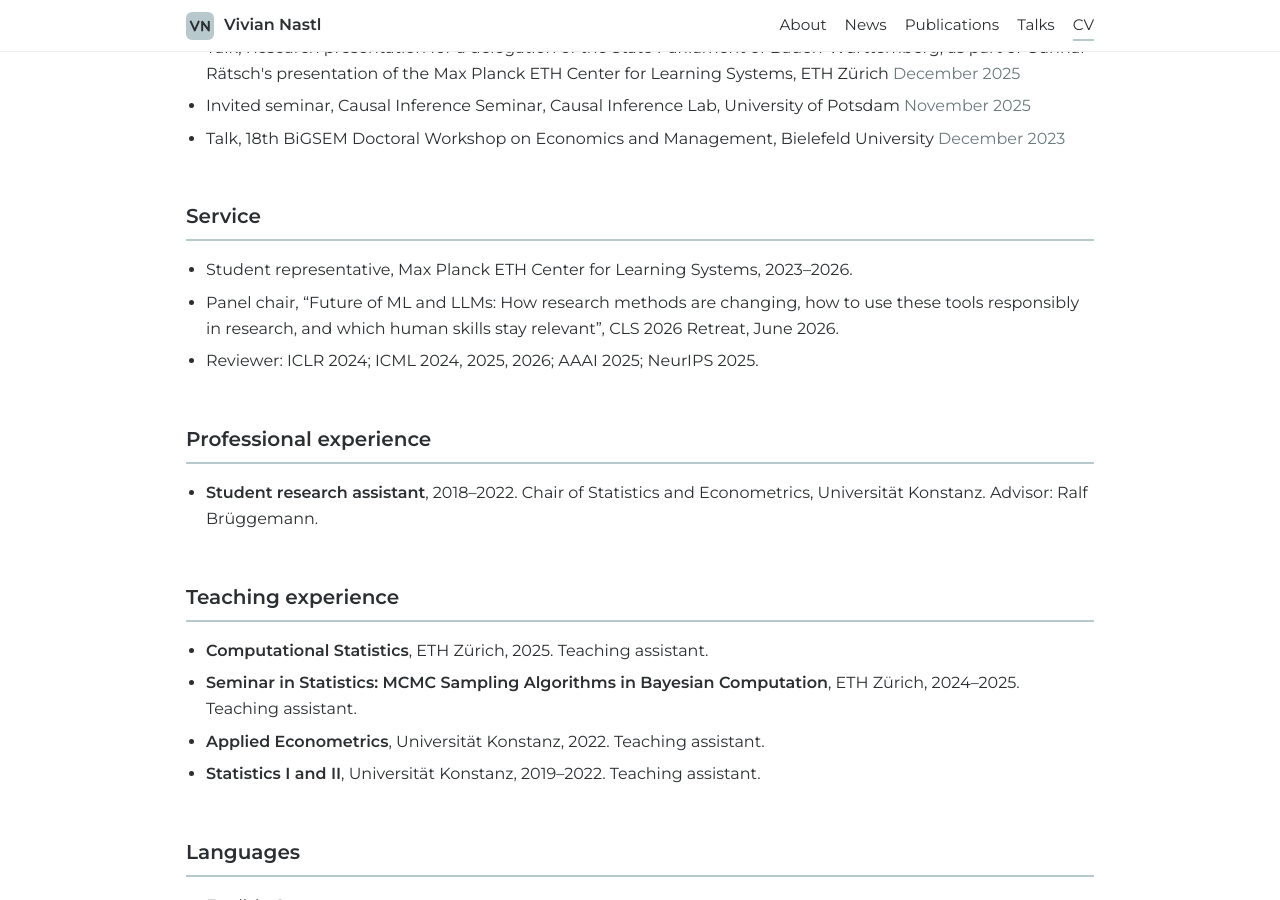
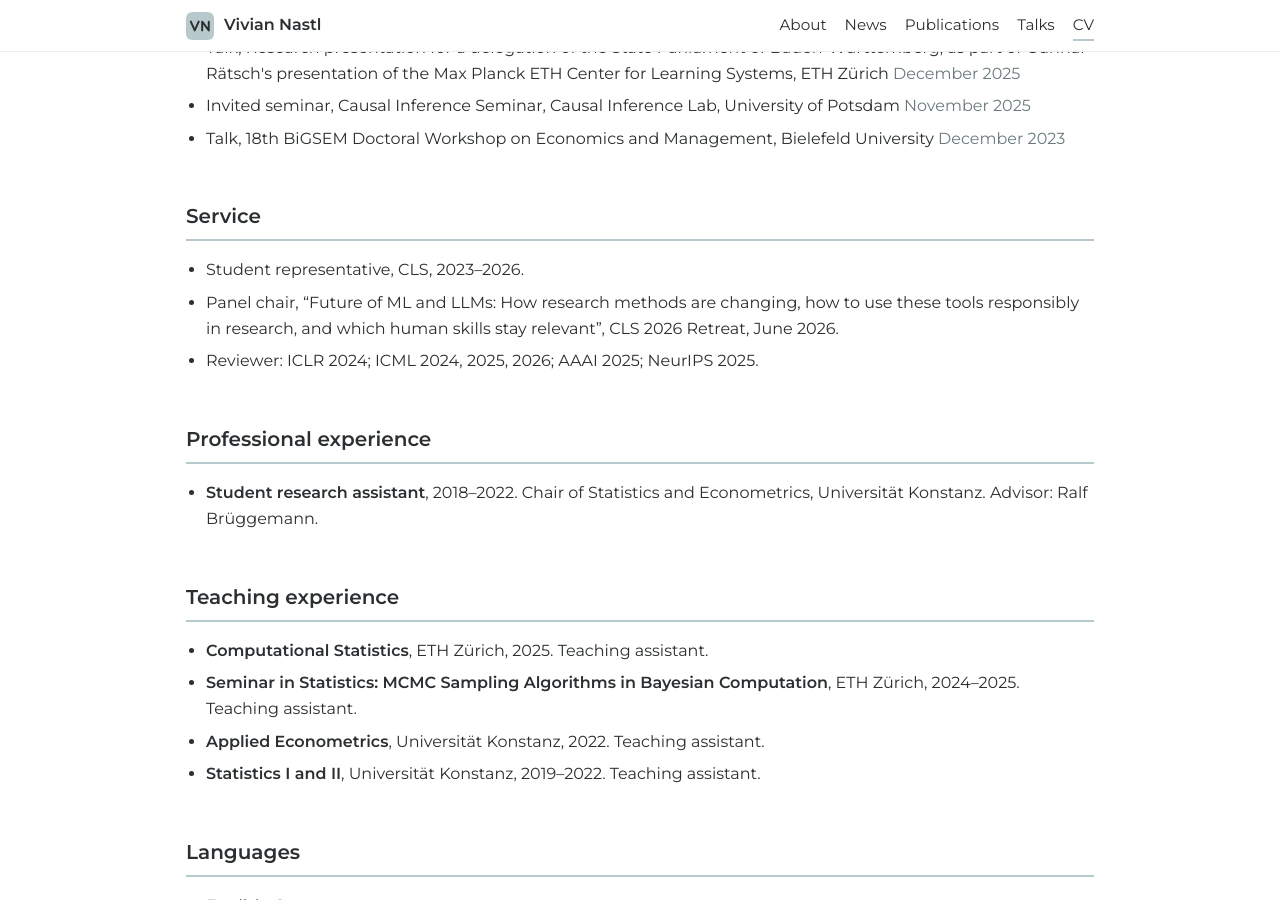
Before and after one commit to vnastl/vnastl.github.io, a Jekyll site: the page built from cv.md, in a window 1280 px wide and 900 px high, scrolled down 978 px. Built offline with Jekyll 4.4.1, drawn with Linux system fonts in a browser that asks for light colours.

Commit message:
content(cv): CLS after its introduction
- latex/cv.tex: State Parliament talk and student representative say CLS
- cv.md: student representative says CLS
- assets/cv_vivian_nastl.pdf: recompiled

```diff
--- a/cv.md
+++ b/cv.md
@@ -21,7 +21,7 @@ permalink: /cv/
 
 ## Service
 
-- Student representative, Max Planck ETH Center for Learning Systems, 2023–2026.
+- Student representative, CLS, 2023–2026.
 - Panel chair, “Future of ML and LLMs: How research methods are changing, how to use these tools responsibly in research, and which human skills stay relevant”, CLS 2026 Retreat, June 2026.
 - Reviewer: ICLR 2024; ICML 2024, 2025, 2026; AAAI 2025; NeurIPS 2025.
 
```
Also changed, not shown: 2 other files.
